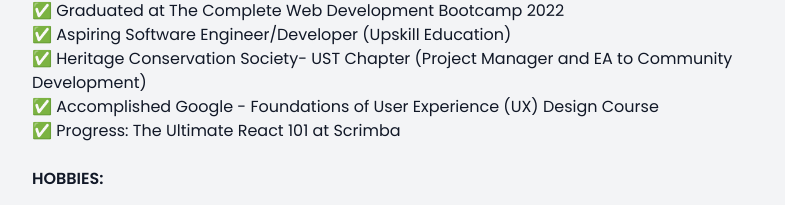
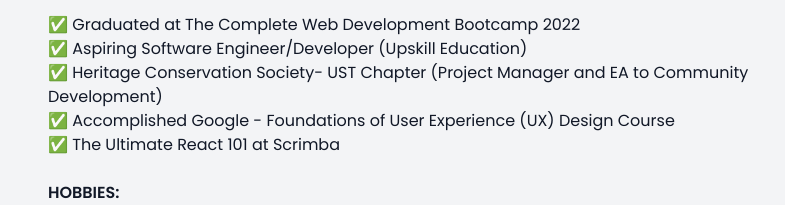
Before and after one commit to johncanero/johncanero-website, a Next.js app: page /about in a window 1280 px wide. Shown: the part 2842-3047 px from the top of the page, without its empty margins (40-825 px from the left). Built offline with nearby package versions, Linux system fonts and the light colour scheme.

Commit message:
Adjust the Margin Page Padding

```diff
--- a/pages/about/index.tsx
+++ b/pages/about/index.tsx
@@ -7,7 +7,7 @@ import { ImDownload } from "@react-icons/all-files/im/ImDownload";
 
 const about = () => {
   return (
-    <div className="mb-20 md:flex">
+    <div className="px-4 mb-24 md:flex">
       {/* First Column */}
       <div>
         <div className="mx-4 font-Poppins md:mx-8 lg:mr-28">
@@ -146,7 +146,7 @@ const about = () => {
                 ✅ Accomplished Google - Foundations of User Experience (UX)
                 Design Course
               </li>
-              <li>✅ Progress: The Ultimate React 101 at Scrimba </li>
+              <li>✅ The Ultimate React 101 at Scrimba </li>
             </div>
           </ul>
 
--- a/pages/projects/index.tsx
+++ b/pages/projects/index.tsx
@@ -46,7 +46,7 @@ const projects = () => {
         Tech Projects
       </div>
 
-      <div className="justify-center mt-6 mb-10 md:flex md:flex-wrap md:gap-12">
+      <div className="justify-center px-4 mt-6 mb-10 md:flex md:flex-wrap md:gap-12">
         {/* John Cañero Website */}
         <CardItem
           title="John Cañero Website"
--- a/pages/techstack/index.tsx
+++ b/pages/techstack/index.tsx
@@ -7,7 +7,7 @@ import { BsPencilSquare } from "@react-icons/all-files/bs/BsPencilSquare";
 
 const techstack = () => {
   return (
-    <div className="justify-center mb-20 lg:mr-14">
+    <div className="justify-center px-4 mb-24 lg:mr-14">
       <div className="mt-4">
         {/* <div className="flex justify-center text-gray-600 dark:text-gray-300">
           <FaConnectdevelop size={60} />
--- a/sections/MobileFooterButtons.tsx
+++ b/sections/MobileFooterButtons.tsx
@@ -22,7 +22,7 @@ const MobileFooterButtons = () => {
         {/* About Me */}
         <Link href="/about" rel="noopener noreferrer">
           <button className="hover:text-gray-800 dark:hover:text-gray-50">
-            <IoMdPerson className="ml-1" size={23} />
+            <IoMdPerson className="ml-2" size={23} />
             <p className="mt-1 text-xs text-center font-Poppins">About</p>
           </button>
         </Link>
```
